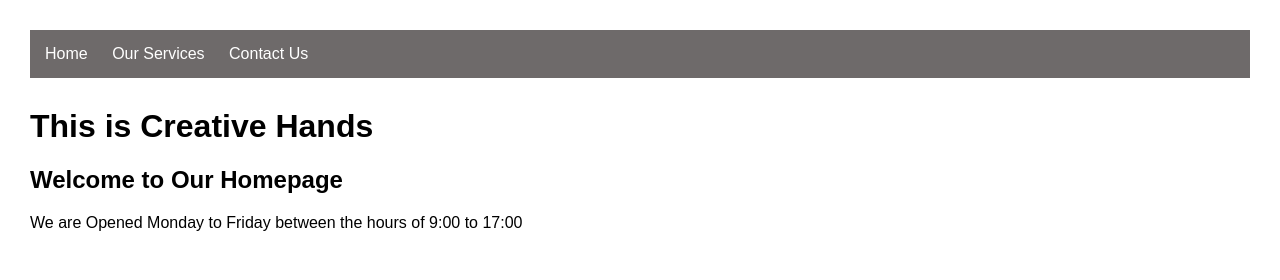
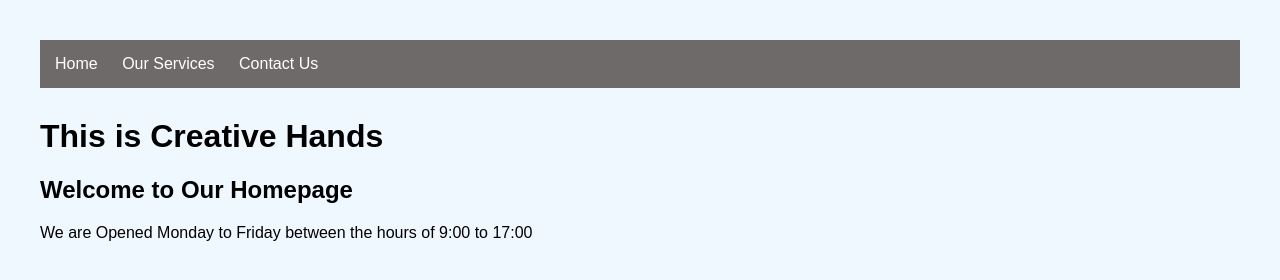
Before and after one commit to Chibuzor2022/express-checkpoint, a website: page views/home.html in a window 1280 px wide. Drawn offline with Linux system fonts and the light colour scheme.

Commit message:
second commit

```diff
--- a/public/styles.css
+++ b/public/styles.css
@@ -1,9 +1,10 @@
-body {
-  font-family: Arial, sans-serif;
-  margin: 30px;
-  padding: 10;
-  background-color: #fff;
-  color: #000;
+
+body{
+  font-family:Arial, Helvetica, sans-serif;
+  margin:30px;
+  padding:10px;
+  background-color: aliceblue;
+  color:#000
 }
 
 nav {
```
